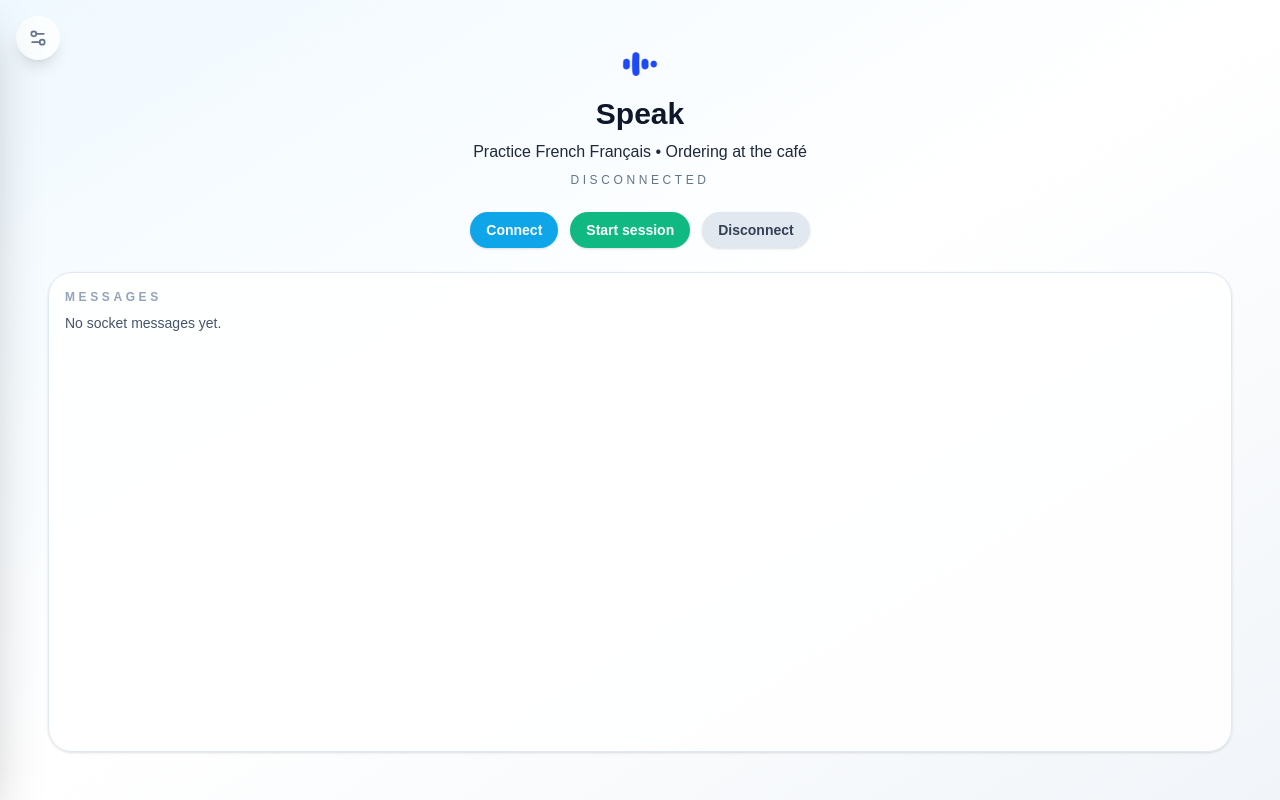
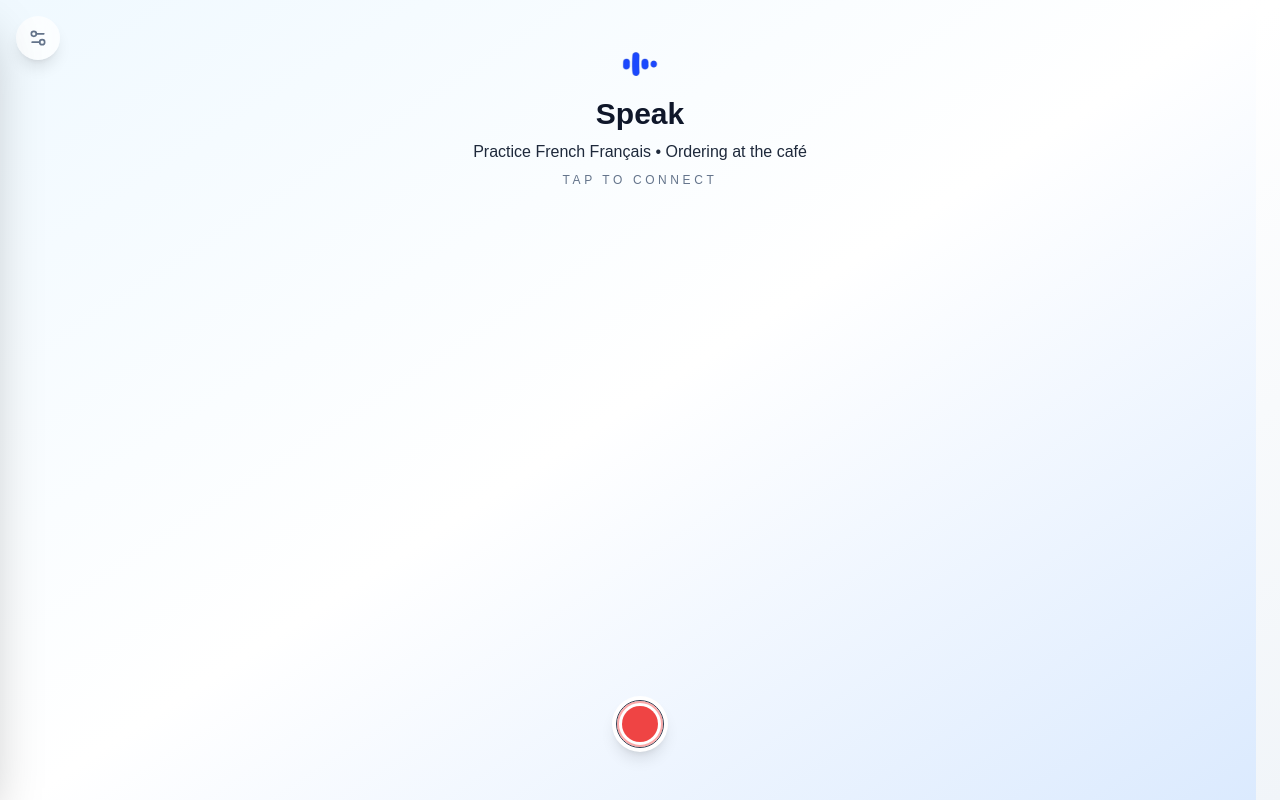
Before and after one commit to natalie-lim/speak_takehome, a Next.js app in the folder speak-take-home/: page /main in a window 1280 px wide. Built offline with nearby package versions, Linux system fonts and the light colour scheme.

Commit message:
temp finish

```diff
--- a/speak-take-home/src/app/main/record.tsx
+++ b/speak-take-home/src/app/main/record.tsx
@@ -1,6 +1,6 @@
 "use client";
 
-import { useMemo } from "react";
+import { useEffect, useMemo, useState } from "react";
 import Image from "next/image";
 import Logo from "../assets/logo.png";
 import type { Course } from "./types";
@@ -14,6 +14,13 @@ type RecordProps = {
 export default function Record({ course, lessonTitle }: RecordProps) {
   const { connect, start, disconnect, connected, error, messages } =
     useSpeakSocketLite();
+  const [sessionStarted, setSessionStarted] = useState(false);
+
+  useEffect(() => {
+    if (!connected) {
+      setSessionStarted(false);
+    }
+  }, [connected]);
 
   const languageName = course?.name ?? "your target language";
   const currentLesson = useMemo(
@@ -21,8 +28,58 @@ export default function Record({ course, lessonTitle }: RecordProps) {
     [course, lessonTitle]
   );
 
+  const transcripts = useMemo(() => {
+    return messages
+      .map((msg) => {
+        try {
+          const parsed = JSON.parse(msg) as {
+            type?: string;
+            text?: string;
+            isFinal?: boolean;
+          };
+          if (parsed.type === "asrResult") {
+            return {
+              text: parsed.text ?? "",
+              isFinal: Boolean(parsed.isFinal),
+            };
+          }
+        } catch {
+          return null;
+        }
+        return null;
+      })
+      .filter(Boolean) as Array<{ text: string; isFinal: boolean }>;
+  }, [messages]);
+
+  const metadataReceived = useMemo(() => {
+    return messages.some((msg) => msg.includes('"type":"asrMetadata"'));
+  }, [messages]);
+
+  const statusLabel = useMemo(() => {
+    if (error) return "Error";
+    if (!connected) return "Tap to connect";
+    if (sessionStarted && metadataReceived) return "Streaming sample audio";
+    if (sessionStarted) return "Awaiting metadata";
+    return "Connected";
+  }, [connected, sessionStarted, metadataReceived, error]);
+
+  const handleRecordingClick = () => {
+    if (!connected) {
+      connect();
+      return;
+    }
+
+    if (!sessionStarted) {
+      setSessionStarted(true);
+      void start();
+      return;
+    }
+
+    disconnect();
+  };
+
   return (
-    <section className="flex h-screen w-full flex-col gap-6 px-6 pb-12 pt-10 text-slate-600">
+    <section className="flex justify-between h-screen w-full flex-col gap-6 bg-gradient-to-br from-sky-50 via-white to-blue-100 px-6 pb-12 pt-10 text-slate-600">
       <div className="flex flex-col items-center gap-2 text-center">
         <Image src={Logo} className="h-12 w-12" alt="Speak logo" />
         <h1 className="text-3xl font-semibold text-slate-900">Speak</h1>
@@ -31,48 +88,36 @@ export default function Record({ course, lessonTitle }: RecordProps) {
           {currentLesson ? ` • ${currentLesson}` : ""}
         </p>
         <p className="text-xs uppercase tracking-[0.3em] text-slate-500">
-          {connected ? "Connected" : "Disconnected"}
+          {statusLabel}
         </p>
       </div>
 
-      <div className="flex gap-3 justify-center">
+      <div className="flex justify-center flex-col items-center space-y-4">
         <button
           type="button"
-          onClick={connect}
-          className="rounded-full bg-sky-500 px-4 py-2 text-sm font-semibold text-white shadow"
+          onClick={handleRecordingClick}
+          className={`group flex h-14 w-14 items-center justify-center rounded-full transition ${
+            sessionStarted ? "bg-red-500" : "bg-white"
+          } ${sessionStarted ? "shadow-inner" : "shadow-lg hover:shadow-xl"}`}
+          aria-label="Toggle sample stream"
         >
-          Connect
+          <span className="relative flex h-12 w-12 items-center justify-center rounded-full border border-slate-700">
+            <span
+              className={`absolute inset-0 rounded-full border-2 border-red-400 opacity-60 transition ${
+                sessionStarted ? "animate-ping" : "group-hover:animate-ping"
+              }`}
+              aria-hidden
+            />
+            <span
+              className={`block h-9 w-9 rounded-full transition ${
+                sessionStarted
+                  ? "bg-white group-hover:bg-slate-200"
+                  : "bg-red-500 group-hover:bg-red-600"
+              }`}
+            />
+          </span>
         </button>
-        <button
-          type="button"
-          onClick={() => start(course, currentLesson)}
-          className="rounded-full bg-emerald-500 px-4 py-2 text-sm font-semibold text-white shadow"
-        >
-          Start session
-        </button>
-        <button
-          type="button"
-          onClick={disconnect}
-          className="rounded-full bg-slate-200 px-4 py-2 text-sm font-semibold text-slate-700 shadow"
-        >
-          Disconnect
-        </button>
-      </div>
-
-      {error && <p className="text-center text-xs text-rose-500">{error}</p>}
-
-      <div className="flex-1 overflow-auto rounded-3xl border border-slate-200 bg-white/90 p-4 text-left shadow">
-        <p className="text-xs font-semibold uppercase tracking-[0.3em] text-slate-400">
-          Messages
-        </p>
-        <ul className="mt-2 space-y-2 text-sm text-slate-600">
-          {messages.length === 0 && <li>No socket messages yet.</li>}
-          {messages.map((msg, index) => (
-            <li key={index} className="whitespace-pre-wrap">
-              {msg}
-            </li>
-          ))}
-        </ul>
+        {error && <p className="text-center text-xs text-rose-500">{error}</p>}
       </div>
     </section>
   );
```
Also changed, not shown: 1 other file (tests, documents, lock files or other folders).
